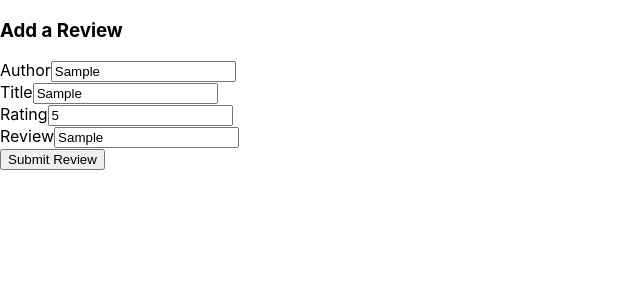
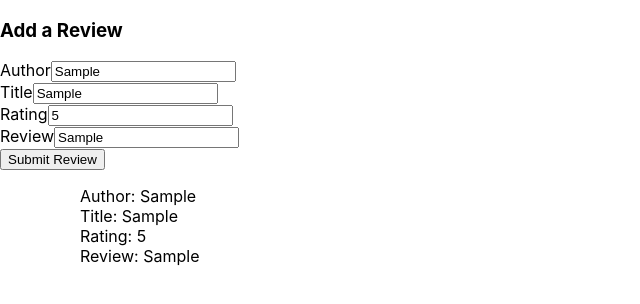
Before and after one commit to cinfusino/cpsc-473-project, a React (Create React App) app: page / in a window 1280 px wide. Both pictures are taken after typing "Sample", "Sample", "5", "Sample" into the empty fields and a click on the button "Submit Review". Shown: the top 304 px of the page, without its empty margins (0-640 px from the left). Built offline with nearby package versions, Linux system fonts and the light colour scheme.

Commit message:
11/25 8PM
Testing. Data entry for review working.

```diff
--- a/src/App.css
+++ b/src/App.css
@@ -26,3 +26,6 @@
   color: #FFF;
   font-size: 17px;
 }
+ul {
+  list-style-type: none;
+}
--- a/src/components/ReviewForm.js
+++ b/src/components/ReviewForm.js
@@ -15,19 +15,6 @@ export default class ReviewForm extends React.Component {
   onSubmit = (e) => {
     e.preventDefault();
     if (this.props.onSubmit) this.props.onSubmit(this.state);
-    let data = this.props.data;
-    let reviewList = data.map((reviews) => {
-        return (
-          <li key = {reviews.id}>
-            <ul>
-              <li>Author: {reviews.author}</li>
-              <li>Title: {reviews.title}</li>
-              <li>Rating: {reviews.rating}</li>
-              <li>Review: {reviews.review}</li>
-            </ul>
-          </li>
-        )
-      });
   }
 
   onChange = (e, key) => {
@@ -79,6 +66,21 @@ export default class ReviewForm extends React.Component {
   // }
 
   render() {
+    const reviewList = this.props.data.map((reviews) => {
+        if (reviews.author == "") {
+          return <li key = "100"></li>
+        }
+        return (
+          <li key = {reviews.id}>
+            <ul>
+              <li>Author: {reviews.author}</li>
+              <li>Title: {reviews.title}</li>
+              <li>Rating: {reviews.rating}</li>
+              <li>Review: {reviews.review}</li>
+            </ul>
+          </li>
+        )
+      });
     let title = this.props.title || "Reviews";
     return (
       <div className = {this.props.className}>
@@ -90,7 +92,7 @@ export default class ReviewForm extends React.Component {
           </div>
         </form>
         <ul>
-
+          {reviewList}
         </ul>
       </div>
     )
```
Also changed, not shown: 1 other file (tests, documents, lock files or other folders).
